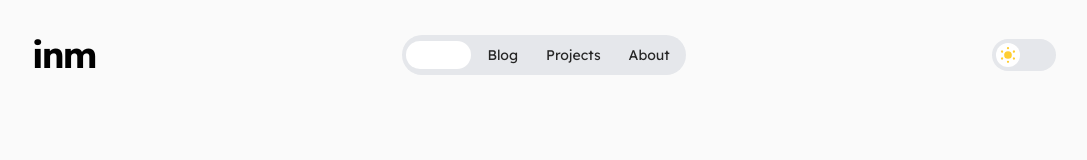
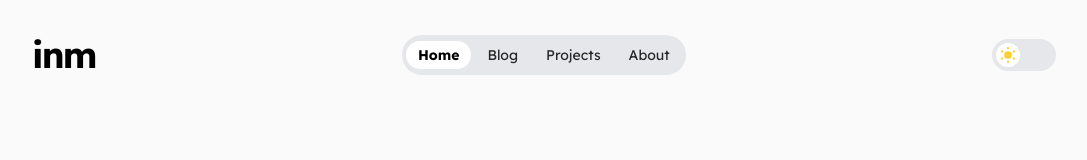
Before and after one commit to irfan44/irfannm, a Next.js app: page / in a window 1280 px wide. Shown: the top 160 px of the page, without its empty margins (96-1183 px from the left). Built offline with nearby package versions, Linux system fonts and the light colour scheme.

Commit message:
fix: fix active navbar text not showing in dark theme

```diff
--- a/components/layouts/Navbar/Menus/index.tsx
+++ b/components/layouts/Navbar/Menus/index.tsx
@@ -21,7 +21,7 @@ const Menus = () => {
                       className={
                         route.pathname == link ||
                         (pathname.startsWith(link) && link != '/')
-                          ? 'relative z-[1] font-bold text-white dark:text-black'
+                          ? 'relative z-[1] font-bold dark:text-white text-black'
                           : 'relative z-[1] font-normal'
                       }
                     >
```
